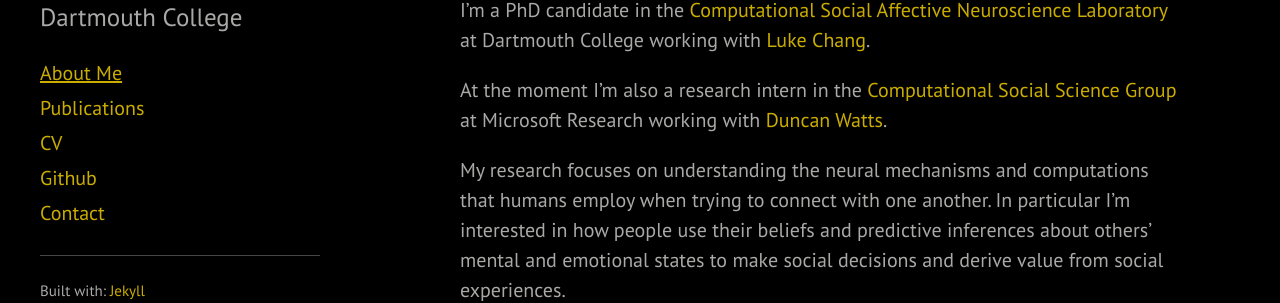
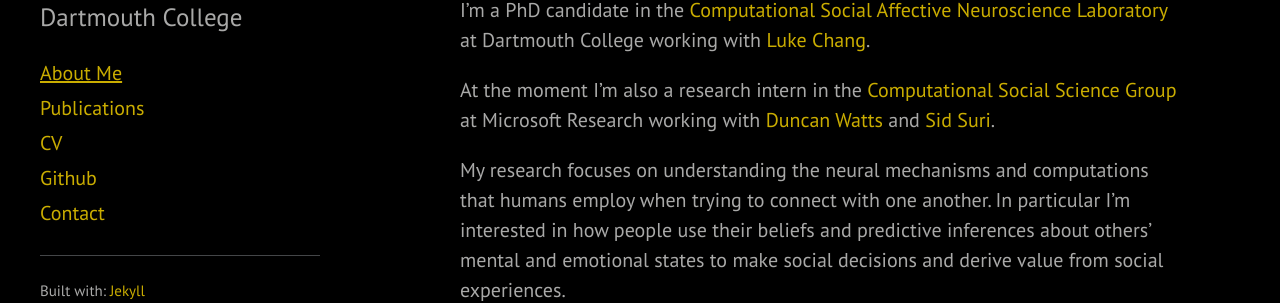
Before and after one commit to ejolly/ejolly.github.io, a Jekyll site: the page built from index.md, in a window 1280 px wide and 1060 px high. Shown: the part 145-448 px from the top of the window. Built offline with Jekyll 4.4.1, drawn with Linux system fonts in a browser that asks for light colours; Markdown is read by kramdown in place of the engine named in the settings; comment, search, counter and statistics services are not loaded.

Commit message:
Updated intern info

```diff
--- a/index.md
+++ b/index.md
@@ -5,7 +5,7 @@ title: About Me
 
 I'm a PhD candidate in the [Computational Social Affective Neuroscience Laboratory](http://cosanlab.com) at Dartmouth College working with [Luke Chang](http://lukejchang.com).
 
-At the moment I'm also a research intern in the [Computational Social Science Group](http://research.microsoft.com/en-us/groups/cssnyc/) at Microsoft Research working with [Duncan Watts](http://research.microsoft.com/en-us/people/duncan/).
+At the moment I'm also a research intern in the [Computational Social Science Group](http://research.microsoft.com/en-us/groups/cssnyc/) at Microsoft Research working with [Duncan Watts](http://research.microsoft.com/en-us/people/duncan/) and [Sid Suri](http://www.sidsuri.com/About_Sid.html).
 
 My research focuses on understanding the neural mechanisms and computations that humans employ when trying to connect with one another. In particular I'm interested in how people use their beliefs and predictive inferences about others' mental and emotional states to make social decisions and derive value from social experiences.
 
```
